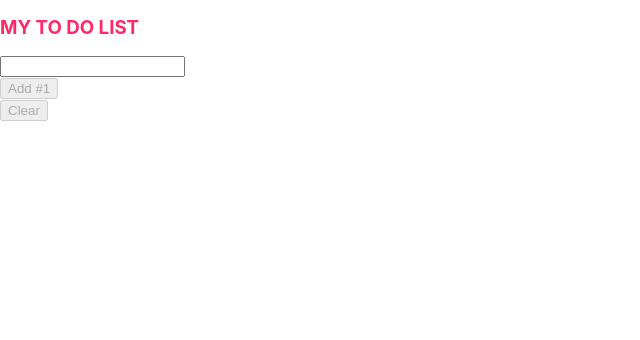
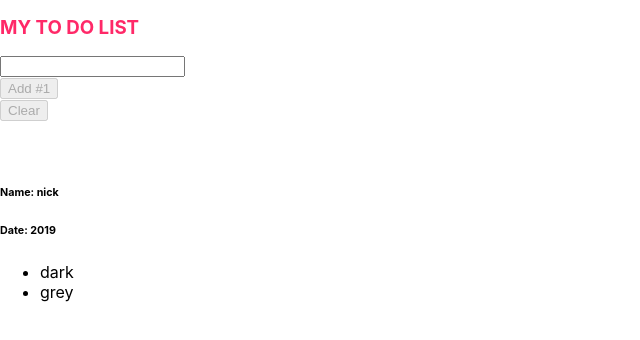
Before and after one commit to NicKAnderson038/ReactTestingEnzyme, a React (Create React App) app: page / in a window 1280 px wide. Shown: the top 340 px of the page, without its empty margins (0-640 px from the left). Built offline with nearby package versions, Linux system fonts and the light colour scheme.

Commit message:
lodash education

```diff
--- a/package.json
+++ b/package.json
@@ -3,6 +3,7 @@
   "version": "0.1.0",
   "private": true,
   "dependencies": {
+    "lodash": "^4.17.11",
     "react": "^16.7.0",
     "react-dom": "^16.7.0",
     "react-scripts": "2.1.3"
--- /dev/null
+++ b/src/components/LodashComp.js
@@ -0,0 +1,50 @@
+import React from 'react'
+import cloneDeep from 'lodash/cloneDeep'
+
+const oldObj = {
+  name: 'nick',
+  date: new Date().getFullYear(),
+  extra: {
+    wish: 'rain',
+    weather: [
+          {
+              clouds: 'dark',
+              id: 1,
+              extra: {
+                  conditions: 'very wet',
+                  clothes: 'heavy jacket'
+              }
+          },
+          {
+              clouds: 'grey',
+              id: 2,
+              extra: {
+                  conditions: 'little wet',
+                  clothes: 'lite jacket'
+              }
+          }
+      ]
+  }
+}
+
+
+const lodashComp = () => {
+
+  const newObj = cloneDeep(oldObj)
+  newObj.extra.weather[0].extra.clothes = 'umbrella'
+  console.log(oldObj)
+  console.log(newObj)
+  const arg = newObj.extra.weather.map(data => {
+    return(<li key={data.id}>{data.clouds}</li>)
+  })
+  return (
+    <div>
+      <h6>Name: {newObj.name}</h6>
+      <h6>Date: {newObj.date}</h6>
+      <ul>
+        {arg}
+      </ul>
+    </div>
+  )
+}
+export default lodashComp
--- a/src/components/Todo.js
+++ b/src/components/Todo.js
@@ -1,5 +1,6 @@
 import React, { Component } from 'react'
 import TodoList from './TodoList'
+import LodashComp from './LodashComp'
 
 export class Todo extends Component {
       state = {
@@ -93,6 +94,9 @@ export class Todo extends Component {
                 </button>
               </div>
             </form>
+            <br/>
+            <br/>
+            <LodashComp/>
           </div>
         );
       }
```
